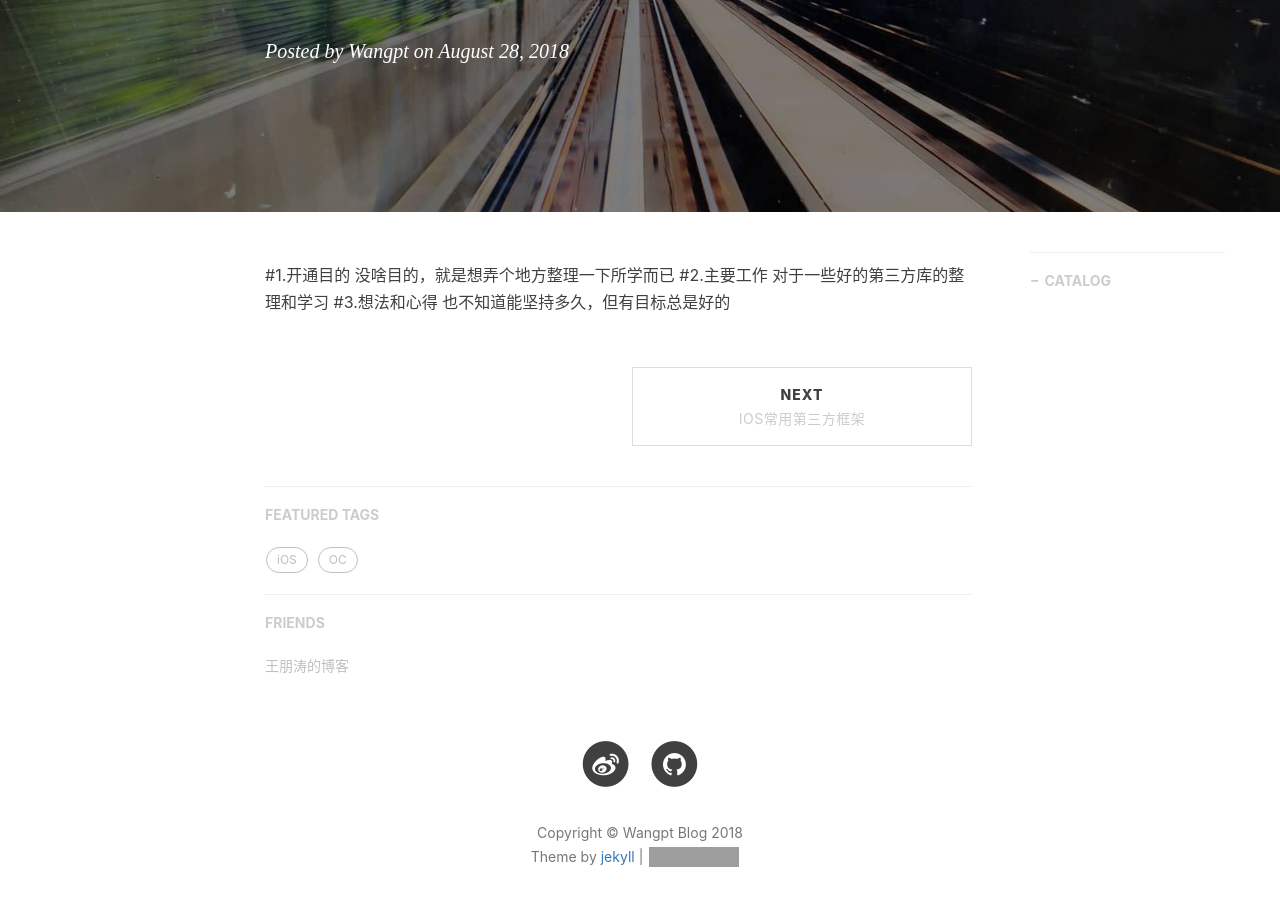
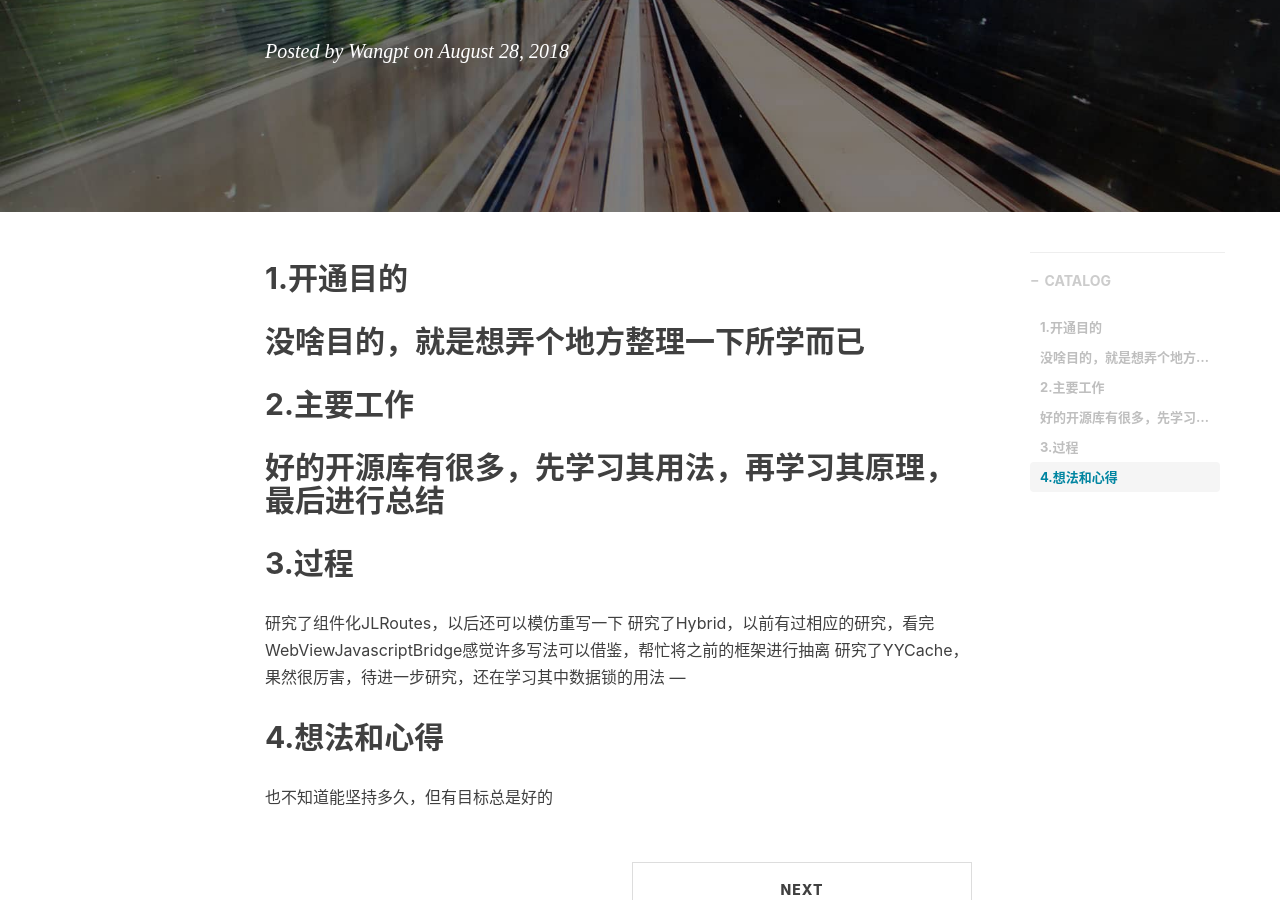
Before and after one commit to wangpt/wangpt.github.io, a Jekyll site: the page built from _posts/2018-08-28-note-mark.markdown, in a window 1280 px wide and 900 px high, scrolled down 311 px. Built offline with Jekyll 4.4.1, drawn with Linux system fonts in a browser that asks for light colours; nearby versions of some CDN libraries; comment, search, counter and statistics services are not loaded; grey boxes are pictures that could not be loaded.

Commit message:
change note

```diff
--- a/_posts/2018-08-28-note-mark.markdown
+++ b/_posts/2018-08-28-note-mark.markdown
@@ -10,9 +10,20 @@ tags:
     - Note
 
 ---
-#1.开通目的
+## 1.开通目的
+
 没啥目的，就是想弄个地方整理一下所学而已
-#2.主要工作
-对于一些好的第三方库的整理和学习
-#3.想法和心得
+---
+## 2.主要工作
+
+好的开源库有很多，先学习其用法，再学习其原理，最后进行总结
+---
+## 3.过程
+
+研究了组件化JLRoutes，以后还可以模仿重写一下
+研究了Hybrid，以前有过相应的研究，看完WebViewJavascriptBridge感觉许多写法可以借鉴，帮忙将之前的框架进行抽离
+研究了YYCache，果然很厉害，待进一步研究，还在学习其中数据锁的用法
+---
+## 4.想法和心得
+
 也不知道能坚持多久，但有目标总是好的
```
